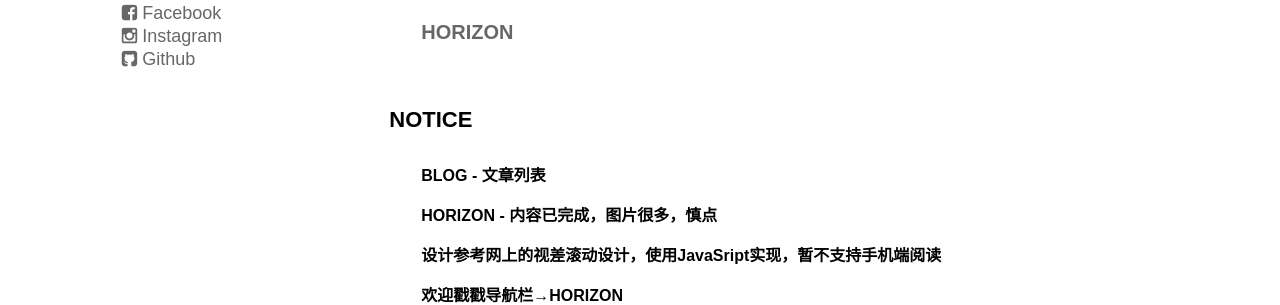
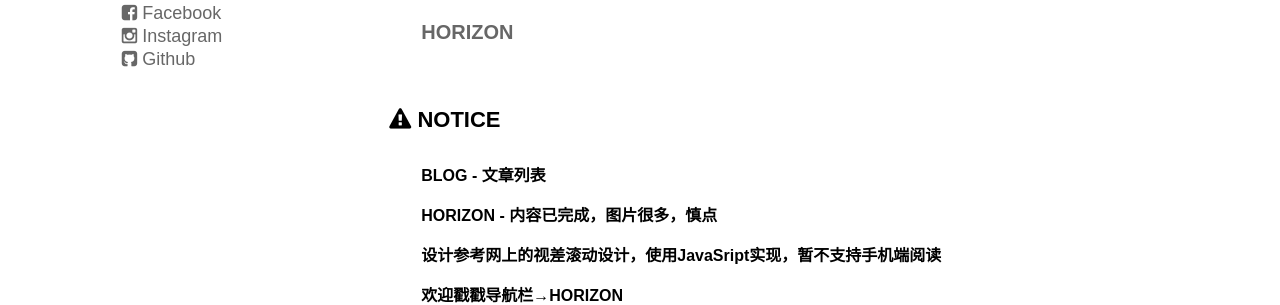
Before and after one commit to kusmour/blog_jekyll, a Jekyll site: the page built from index.html, in a window 1280 px wide. Shown: the part 627-932 px from the top of the page. Built offline with Jekyll 4.4.1, drawn with Linux system fonts in a browser that asks for light colours.

Commit message:
homepage content

```diff
--- a/index.html
+++ b/index.html
@@ -86,7 +86,7 @@
 						<p><a href="{{ site.baseurl }}/horizon.html" target="_blank">HORIZON</a></p>
 						<p><br></p>
 
-						<h4>NOTICE</h4>
+						<h4><i class="fa fa-exclamation-triangle"></i> NOTICE</h4>
 						<p>BLOG - 文章列表</p>
 						<p>HORIZON - 内容已完成，图片很多，慎点</p>
 						<p>设计参考网上的视差滚动设计，使用JavaSript实现，暂不支持手机端阅读</p>
```
